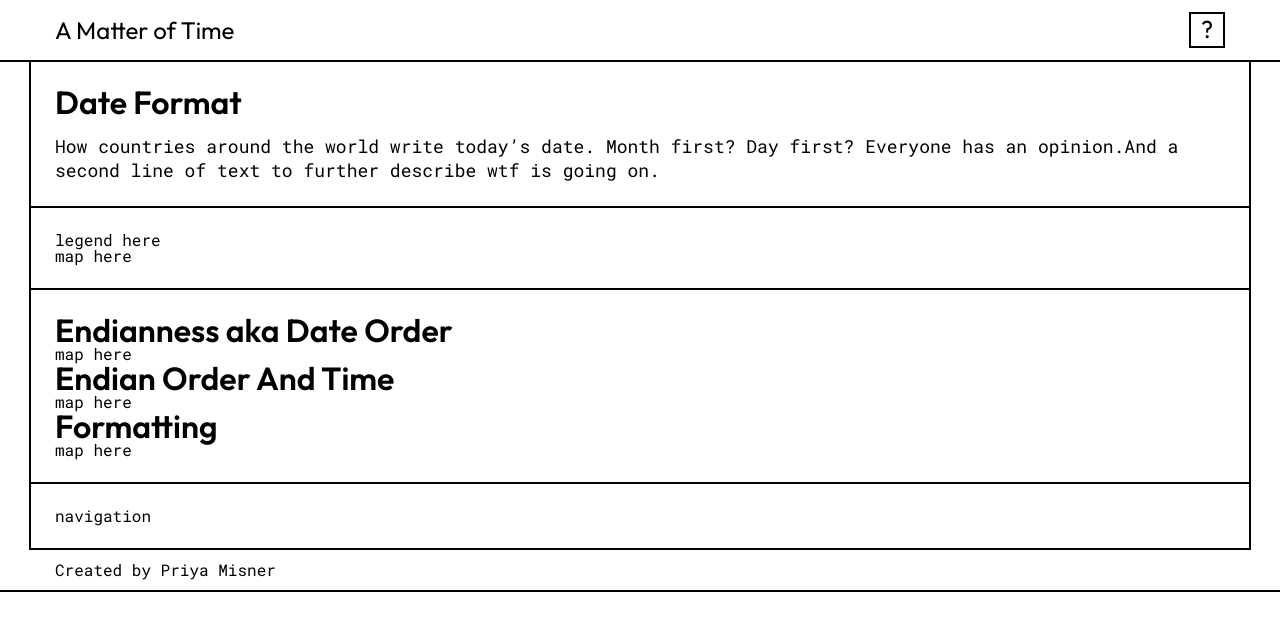
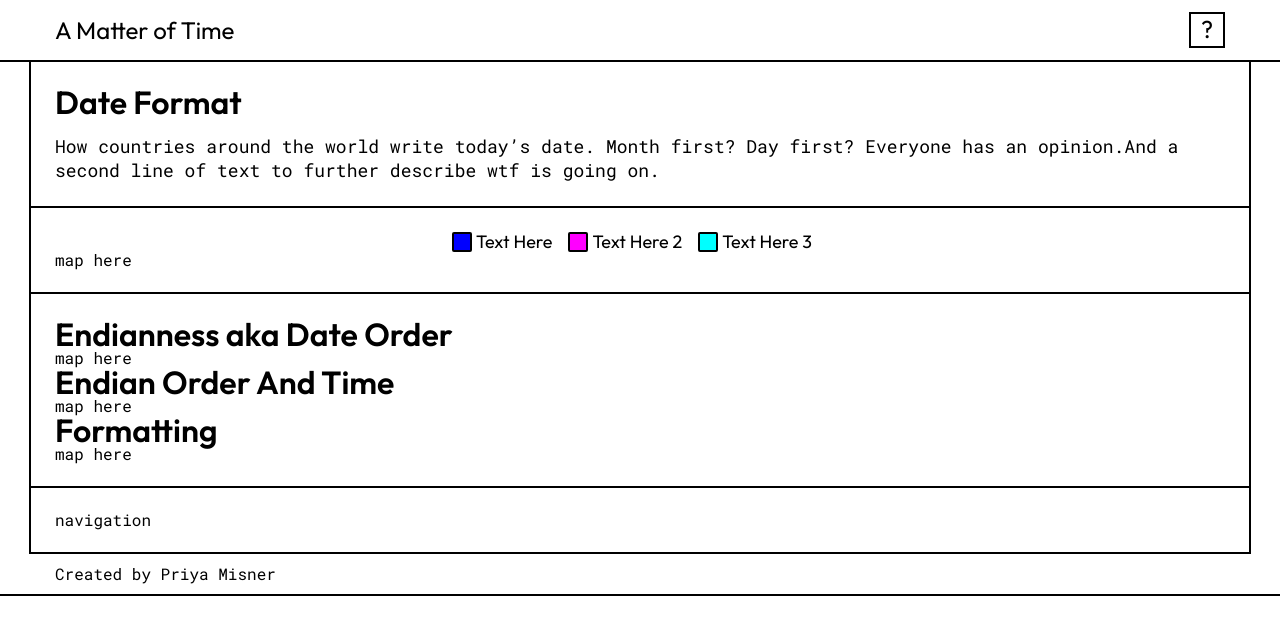
Before and after one commit to p-misner/matteroftime, a Next.js app: page /dateformat in a window 1280 px wide. Shown: the top 634 px of the page. Built offline with nearby package versions, Linux system fonts and the light colour scheme.

Commit message:
built format 4 reusable legend

```diff
--- a/pages/dateformat.js
+++ b/pages/dateformat.tsx
@@ -1,12 +1,20 @@
 import React from "react";
-import Header from "../src//components/Header";
+import Header from "../src/components/Header";
 import Footer from "../src/components/Footer";
 import {
   HeaderH2,
   OutlinedWrapper,
   Subtitle,
 } from "../src/styling/infoPageStyle";
+import { Legend } from "../src/components/Legend";
+import { LegendDataType } from "../src/styling/typeConstants";
+
 const Blog = () => {
+  const DummyData: LegendDataType[] = [
+    { symbol: "square", text: "text here", color: "#00f" },
+    { symbol: "square", text: "text here 2", color: "#f0f" },
+    { symbol: "square", text: "text here 3", color: "#0ff" },
+  ];
   return (
     <div>
       <Header />
@@ -20,7 +28,7 @@ const Blog = () => {
         </Subtitle>
       </OutlinedWrapper>
       <OutlinedWrapper>
-        <p> legend here</p>
+        <Legend legendData={DummyData} />
         <p> map here</p>
       </OutlinedWrapper>
       <OutlinedWrapper>
--- a/src/components/Legend.tsx
+++ b/src/components/Legend.tsx
@@ -1,6 +1,22 @@
 import React from "react";
-import styled from "styled-components";
+import {
+  LegendItemWrapper,
+  LegendSymbol,
+  LegendText,
+  LegendWrapper,
+} from "../styling/legendStyle";
+import { LegendDataType } from "../styling/typeConstants";
 
-export default function Legend() {
-  return <div> Legend Placeholder </div>;
+export function Legend({ legendData }: { legendData: LegendDataType[] }) {
+  return (
+    <LegendWrapper>
+      {" "}
+      {legendData.map((x) => (
+        <LegendItemWrapper key={x.text}>
+          <LegendSymbol color={x.color} symbol={x.symbol} />
+          <LegendText> {x.text}</LegendText>
+        </LegendItemWrapper>
+      ))}{" "}
+    </LegendWrapper>
+  );
 }
--- a/src/styling/headerStyle.tsx
+++ b/src/styling/headerStyle.tsx
@@ -1,7 +1,7 @@
 /* eslint-disable import/prefer-default-export */
 import styled from "styled-components";
 
-import { fontSize, fontColor, maxWidth } from "./stylingConstants";
+import { fontSize, fontColor, maxWidth, fontFamily } from "./stylingConstants";
 import Link from "next/link";
 
 export const FullWidth = styled.div`
@@ -19,7 +19,7 @@ export const Wrapper = styled.div`
 
 export const HeaderH3 = styled.h2`
   font-size: ${fontSize.large};
-  font-family: Outfit;
+  font-family: ${fontFamily.sanserif};
   color: ${fontColor};
 `;
 
@@ -52,5 +52,5 @@ export const AboutBox = styled.div`
 
 export const Question = styled.p`
   font-size: ${fontSize.large};
-  font-family: Outfit;
+  font-family: ${fontFamily.sanserif};
 `;
--- /dev/null
+++ b/src/styling/legendStyle.tsx
@@ -0,0 +1,39 @@
+/* eslint-disable import/prefer-default-export */
+import styled from "styled-components";
+import { fontColor, fontFamily, fontSize } from "./stylingConstants";
+import { LegendDataType, HEX, RGB, RGBA } from "../styling/typeConstants";
+
+export const LegendWrapper = styled.div`
+  display: flex;
+  flex-direction: row;
+  flex-wrap: wrap;
+  justify-content: center;
+  align-items: center;
+`;
+export const LegendItemWrapper = styled.div`
+  display: flex;
+  flex-direction: row;
+  flex-wrap: no-wrap;
+  justify-content: flex-start;
+  align-items: center;
+  margin-right: 16px;
+`;
+
+type LegendSymbolType = {
+  symbol: "square" | "circle";
+  color: HEX | RGB | RGBA;
+};
+export const LegendSymbol = styled.div<LegendSymbolType>`
+  width: 16px;
+  height: 16px;
+  background-color: ${(props) => (props.color ? props.color : "red")};
+  border: 2px solid ${fontColor};
+  border-radius: ${(props) => (props.symbol == "square" ? "2px" : "16px")};
+  margin-right: 4px;
+`;
+
+export const LegendText = styled.p`
+  font-family: ${fontFamily.sanserif};
+  text-transform: capitalize;
+  font-size: ${fontSize.regular};
+`;
--- a/src/styling/stylingConstants.tsx
+++ b/src/styling/stylingConstants.tsx
@@ -9,12 +9,6 @@ export const heroText = "32px";
 
 /* Colors */
 export const fontColor = "#000";
-// export const yellow = "#F9D147";
-// export const brightGreen = "#9BE400";
-// export const adamantineBlue = "#4BADF8";
-// export const pastelPurple = "#9980FA";
-// export const pink = "#FA80D8";
-// export const neonSeaFoam = "#1ADB9A";
 
 /* Font */
 export const fontSize = {
@@ -22,6 +16,11 @@ export const fontSize = {
   regular: "18px",
   large: "24px",
   xlarge: "32px",
+};
+
+export const fontFamily = {
+  sanserif: "Outfit",
+  mono: "Roboto Mono",
 };
 
 export const fontWeight = {
--- /dev/null
+++ b/src/styling/typeConstants.tsx
@@ -0,0 +1,9 @@
+export type RGB = `rgb(${number}, ${number}, ${number})`;
+export type RGBA = `rgba(${number}, ${number}, ${number}, ${number})`;
+export type HEX = `#${string}`;
+
+export interface LegendDataType {
+  symbol: "square" | "circle";
+  text: string;
+  color: HEX | RGB | RGBA;
+}
```
Also changed, not shown: tsconfig.json (+3 -12 lines), .eslintrc.js (added), .eslintrc.json (deleted).
